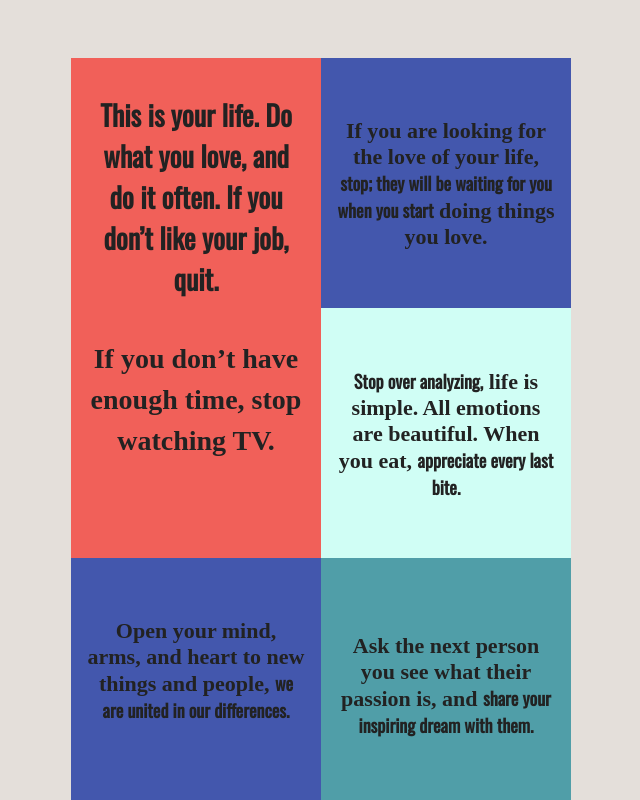
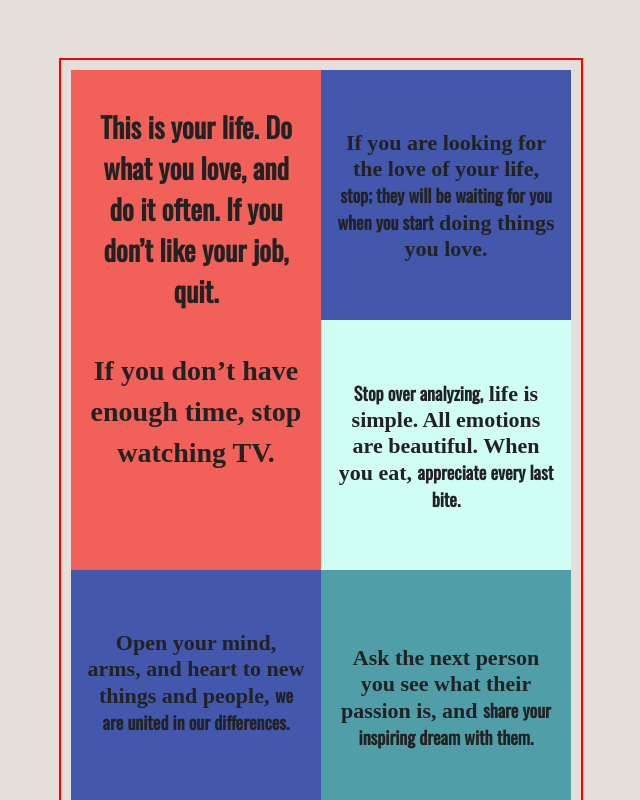
Before and after one commit to codifiedconcepts/holstee_masonry, a plain HTML site: page index.html in a window 1280 px wide. Shown: the top 800 px of the page, without its empty margins (319-959 px from the left). Drawn offline with nearby package versions, Linux system fonts and the light colour scheme; a web font is replaced by a local one.

Commit message:
adding overall border

```diff
--- a/css/main.css
+++ b/css/main.css
@@ -1,12 +1,15 @@
 body {
   background-color: #E4DFDA;
+  padding: 50px 0;
 }
 
 main {
   width: 500px;
   text-align: center;
   margin: 0 auto;
-  padding: 50px 0;
+  border: 2px solid red;
+  padding: 10px;
+  overflow: auto;
 }
 
 div {
```
